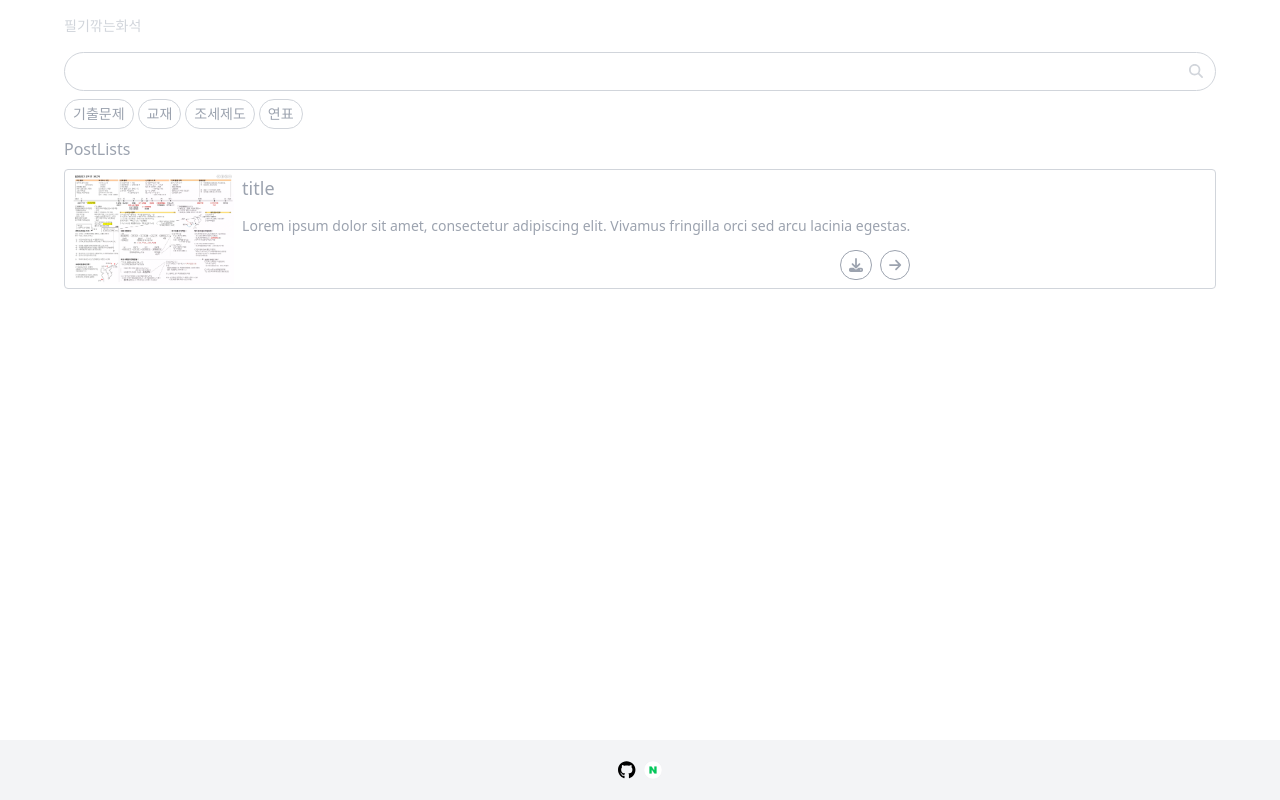
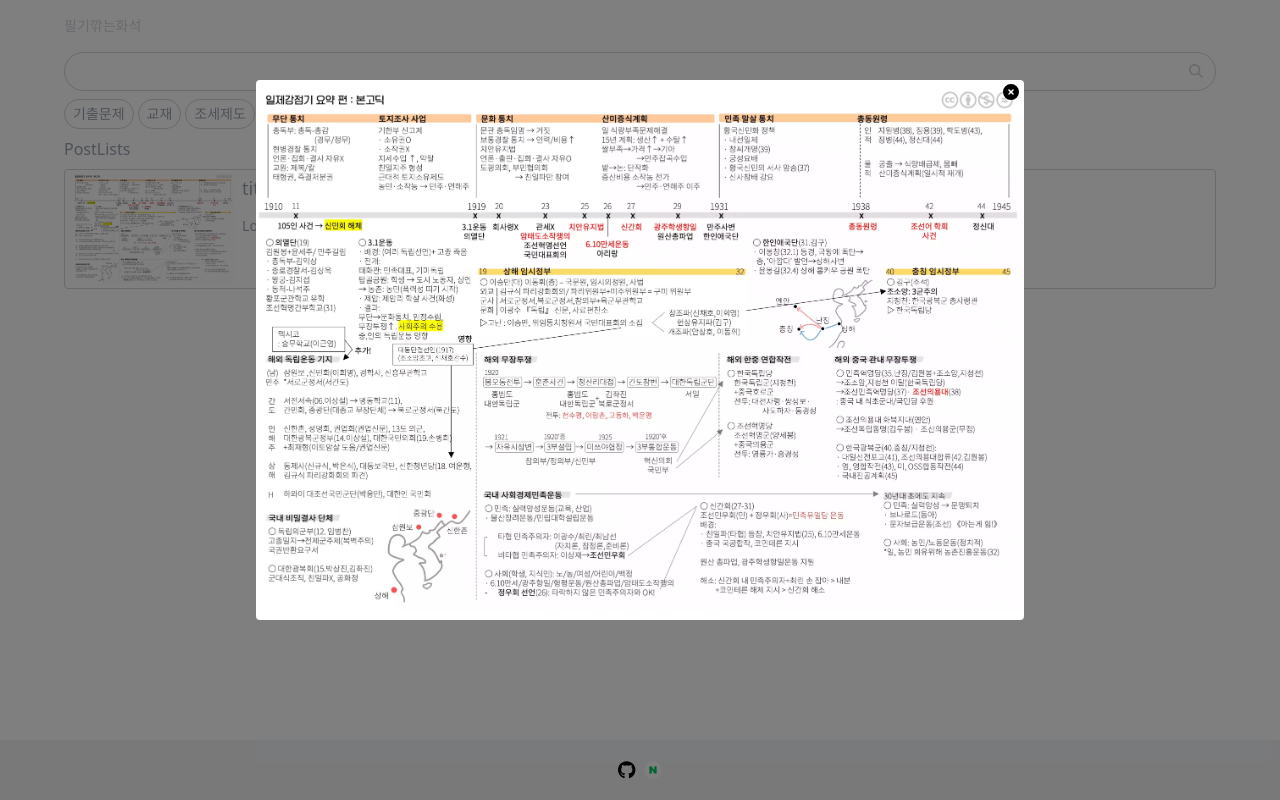
Before and after one commit to agnes0304/chronos, a React (Vite) app: page /list in a window 1280 px wide. Built offline with nearby package versions, Linux system fonts and the light colour scheme.

Commit message:
modal ongoing

```diff
--- /dev/null
+++ b/src/components/layout/Modal.tsx
@@ -0,0 +1,23 @@
+import { FC } from "react";
+import { faXmarkCircle } from "@fortawesome/free-solid-svg-icons";
+import { FontAwesomeIcon } from "@fortawesome/react-fontawesome";
+
+interface Props {
+  image: string;
+}
+
+const Modal: FC<Props> = ({ image }) => {
+  return (
+    <>
+      <div className="absolute top-0 left-0 h-[100vh] w-[100vw] bg-black/50 z-10"></div>
+      <div className="z-20 absolute flex justify-center items-center bg-white rounded w-[90vw] overflow-hidden top-[30%] left-[5%] sm:top-[25%] md:top-[15%] md:w-[80vw] md:left-[10%] lg:w-[60vw] lg:top-[10%] lg:left-[20%]">
+        <div className="absolute right-[5px] top-0">
+          <FontAwesomeIcon icon={faXmarkCircle} />
+        </div>
+        <img className="m-2 object-cover" src={image} />
+      </div>
+    </>
+  );
+};
+
+export default Modal;
--- a/src/components/post/Post.tsx
+++ b/src/components/post/Post.tsx
@@ -1,5 +1,6 @@
 import { FC } from "react";
 import Actions from "./Actions";
+import Modal from "../layout/Modal";
 import { faMagnifyingGlass } from "@fortawesome/free-solid-svg-icons";
 import { FontAwesomeIcon } from "@fortawesome/react-fontawesome";
 import summary from "../../assets/summary.webp";
@@ -27,6 +28,9 @@ const Post: FC = () => {
         </p>
         <Actions />
       </div>
+
+      {/* 모달 */}
+      <Modal image={summary} />
     </div>
   );
 };
```
